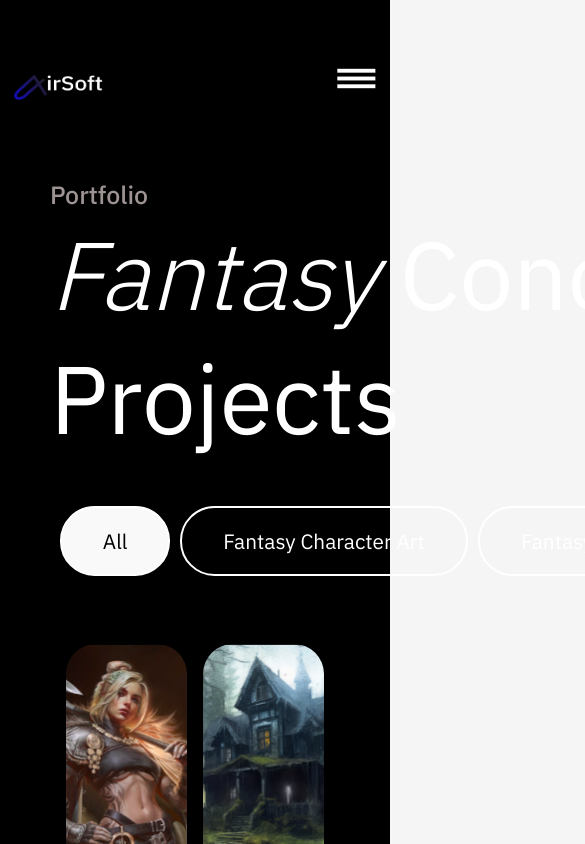
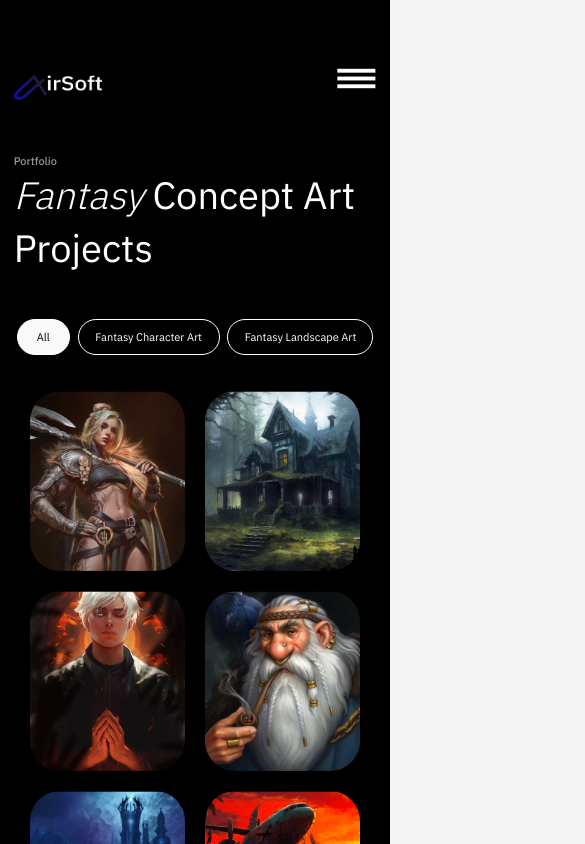
Before and after one commit to chayilDeborah/airsoft, a Next.js app: page /portfolio in a window 390 px wide. Shown: the top 844 px of the page, 585 px wide, since content can reach past the window. Built offline with nearby package versions, Linux system fonts and the light colour scheme.

Commit message:
feat: portfolio page responsiveness feat: carousel responsiveness

```diff
--- a/app/components/AllCarousel.tsx
+++ b/app/components/AllCarousel.tsx
@@ -27,10 +27,10 @@ const Carousel: React.FC<CarouselProps> = ({ images, itemsPerPage }) => {
 
   return (
     <div {...handlers} className="carousel-container">
-      <div className="grid grid-cols-2 md:grid-cols-4 gap-4">
+      <div className="grid grid-cols-2 md:grid-cols-4 gap-[20px] lg:gap-4">
         {selectedImages.map((src, index) => (
           <div key={index} className="image-wrapper">
-            <Image src={src} alt={`Image ${index + 1}`} width={250} height={250} className="object-cover h-[250px] rounded-[30px] " />
+            <Image src={src} alt={`Image ${index + 1}`} width={250} height={250} className="object-cover w-[180px] lg:w-[250px] h-[180px] lg:h-[250px] rounded-[30px] " />
           </div>
         ))}
       </div>
--- a/app/portfolio/page.tsx
+++ b/app/portfolio/page.tsx
@@ -31,16 +31,16 @@ const Portfolio = () => {
       <div className='w-full'>
         <section className='lg:w-full w-[93%] lg:max-w-[1450px] mx-auto mt-[50px] '>
           <PorfolioNav />
-          <div className='mt-[79px] '>
-            <div className='w-[80%] mx-auto '>
-              <div className='w-[887px] mb-[45px] '>
-                <h3 className='text-[25px] leading-[32.5px] text-[#9D9393] font-medium '>Portfolio</h3>
-                <h1 className='text-[96px] leading-[124.8px] text-[#FFFFFF]  '><i className='font-light text-[#FFFFFF]'>Fantasy</i>  Concept Art Projects</h1>
+          <div className='mt-[54px] lg:mt-[79px] '>
+            <div className='lg:w-[80%] mx-auto '>
+              <div className='lg:w-[887px] mb-[45px] '>
+                <h3 className='text-[11px] leading-[14px] lg:text-[25px] lg:leading-[32.5px] text-[#9D9393] font-medium '>Portfolio</h3>
+                <h1 className='text-[38.1px] leading-[53px] lg:text-[96px] lg:leading-[124.8px] text-[#FFFFFF]  '><i className='font-light text-[#FFFFFF]'>Fantasy</i>  Concept Art Projects</h1>
               </div>
-              <div className='flex justify-evenly w-[735px] mb-[52px] mt-[45px] text-white'>
-                <div className='w-[110px] h-[70px] text-[20.8px] leading-[27px] rounded-[34.6px] border-[2.08px] border-white flex justify-center items-center  ' onClick={() => handleTabClick('all')} style={{ backgroundColor: activeTab === 'all' ? '#F9F9F9' : '', color: activeTab === 'all' ? 'black' : '' }}>All</div>
-                <div className='w-[287.7px] h-[70px] text-[20.8px] leading-[27px] rounded-[34.6px] border-[2.08px] border-white flex justify-center items-center  ' onClick={() => handleTabClick('fantasy')} style={{ backgroundColor: activeTab === 'fantasy' ? '#F9F9F9' : '', color: activeTab === 'fantasy' ? 'black' : '' }}>Fantasy Character Art</div>
-                <div className='w-[296.7px] h-[70px] text-[20.8px] leading-[27px] rounded-[34.6px] border-[2.08px] border-white flex justify-center items-center  ' onClick={() => handleTabClick('landscape')} style={{ backgroundColor: activeTab === 'landscape' ? '#F9F9F9' : '', color: activeTab === 'landscape' ? 'black' : '' }}>Fantasy Landscape Art</div>
+              <div className='flex justify-evenly lg:w-[735px] lg:mb-[52px] my-[20px] lg:mt-[45px] text-white'>
+                <div className='w-[53.3px] lg:w-[110px] h-[36.1px] lg:h-[70px] text-[11px] lg:text-[20.8px] leading-[14px] lg:leading-[27px] rounded-[18px] lg:rounded-[34.6px] border-[1px] lg:border-[2.08px] border-white flex justify-center items-center ' onClick={() => handleTabClick('all')} style={{ backgroundColor: activeTab === 'all' ? '#F9F9F9' : '', color: activeTab === 'all' ? 'black' : '' }}>All</div>
+                <div className='w-[142px] lg:w-[287.7px] h-[36px] lg:h-[70px] text-[11px] lg:text-[20.8px] leading-[14px] lg:leading-[27px] rounded-[18px] lg:rounded-[34.6px] border-[1px] lg:border-[2.08px] border-white flex justify-center items-center mx-[5px] lg:mx-[0px]  ' onClick={() => handleTabClick('fantasy')} style={{ backgroundColor: activeTab === 'fantasy' ? '#F9F9F9' : '', color: activeTab === 'fantasy' ? 'black' : '' }}>Fantasy Character Art</div>
+                <div className='w-[146px] lg:w-[296.7px] h-[36px] lg:h-[70px] text-[11px] lg:text-[20.8px] leading-[14px] lg:leading-[27px] rounded-[18px] lg:rounded-[34.6px] border-[1px] lg:border-[2.08px] border-white flex justify-center items-center  ' onClick={() => handleTabClick('landscape')} style={{ backgroundColor: activeTab === 'landscape' ? '#F9F9F9' : '', color: activeTab === 'landscape' ? 'black' : '' }}>Fantasy Landscape Art</div>
               </div>
               {renderTabContent()}
             </div>
```
